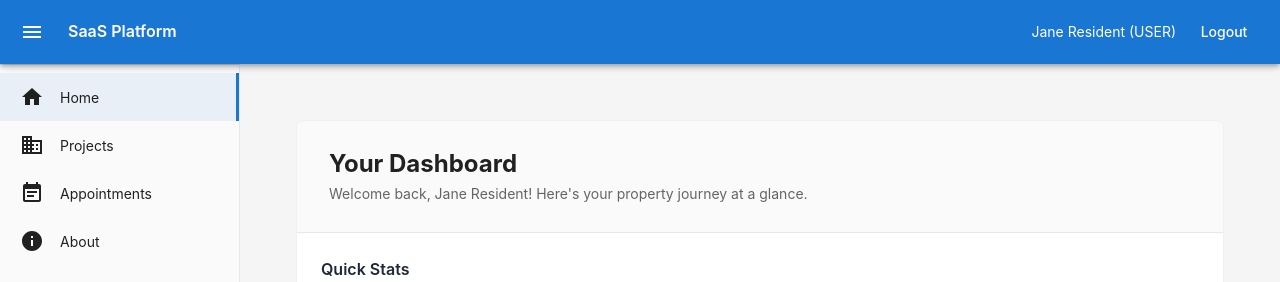
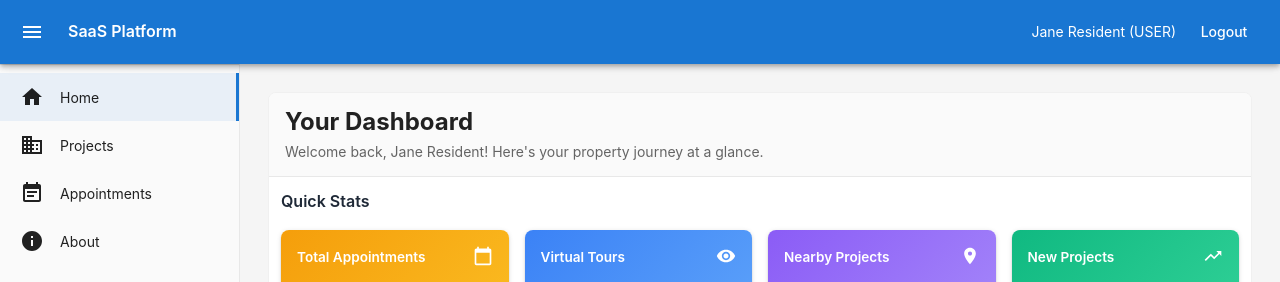
Before and after one commit to jeeneesh112/real-estate-web-app, a React (Vite) app: page /user/home in a window 1280 px wide. Shown: the top 282 px of the page. Built offline with nearby package versions, Linux system fonts and the light colour scheme.

Commit message:
feat: update page layout components and appointment pages to improve padding and page size options

```diff
--- a/src/components/layout/LayoutWrapper.tsx
+++ b/src/components/layout/LayoutWrapper.tsx
@@ -49,7 +49,7 @@ export const LayoutWrapper: React.FC = () => {
           <Box
             sx={{
               flex: 1,
-              p: { xs: 2, sm: 3, md: 4 },
+              p: { xs: 1, sm: 1.5, md: 2 },
               overflow: 'auto',
             }}
           >
--- a/src/components/layout/PageLayout.tsx
+++ b/src/components/layout/PageLayout.tsx
@@ -54,15 +54,15 @@ export const PageLayout = React.forwardRef<HTMLDivElement, PageLayoutProps>(
             overflow: 'hidden',
             backgroundColor: '#fff',
             border: '1px solid #f0f0f0',
-            mx: { xs: 1, sm: 2, md: 3 },
-            my: { xs: 1, sm: 2, md: 3 },
+            mx: { xs: 0.5, sm: 1, md: 1.5 },
+            my: { xs: 0.5, sm: 1, md: 1.5 },
           }}
         >
           {/* Header Section */}
           <Box
             sx={{
-              px: { xs: 2, sm: 3, md: 4 },
-              py: { xs: 2.5, sm: 3, md: 3.5 },
+              px: { xs: 1, sm: 1.5, md: 2 },
+              py: { xs: 1.25, sm: 1.5, md: 1.75 },
               backgroundColor: '#fafafa',
             }}
           >
@@ -120,8 +120,8 @@ export const PageLayout = React.forwardRef<HTMLDivElement, PageLayoutProps>(
           {/* Content Section */}
           <Box
             sx={{
-              px: { xs: 1, sm: 2, md: 3 },
-              py: { xs: 2, sm: 2.5, md: 3 },
+              px: { xs: 0.5, sm: 1, md: 1.5 },
+              py: { xs: 1, sm: 1.25, md: 1.5 },
             }}
           >
             {children}
--- a/src/pages/client/AppointmentsPage.tsx
+++ b/src/pages/client/AppointmentsPage.tsx
@@ -272,7 +272,7 @@ export const AppointmentsPage: React.FC = () => {
         rows={enrichedAppointments}
         loading={loading}
         defaultPageSize={10}
-        pageSizeOptions={[5, 10, 25, 50]}
+        pageSizeOptions={[10, 25, 50, 100]}
         onRowClick={handleRowClick}
         getRowId={(row) => String(row.id)}
       />
--- a/src/pages/client/BillingPage.tsx
+++ b/src/pages/client/BillingPage.tsx
@@ -203,7 +203,7 @@ export const BillingPage: React.FC = () => {
         rows={payments}
         loading={loading}
         defaultPageSize={10}
-        pageSizeOptions={[5, 10, 25, 50]}
+        pageSizeOptions={[10, 25, 50, 100]}
         onRowClick={handleRowClick}
         getRowId={(row) => row.id.toString()}
       />
--- a/src/pages/client/FlatsPage.tsx
+++ b/src/pages/client/FlatsPage.tsx
@@ -409,7 +409,7 @@ export const FlatsPage: React.FC = () => {
         rows={flats}
         loading={loading}
         defaultPageSize={10}
-        pageSizeOptions={[5, 10, 25, 50]}
+        pageSizeOptions={[10, 25, 50, 100]}
         onRowClick={handleRowClick}
         getRowId={(row) => row.id}
       />
--- a/src/pages/client/ProjectsPage.tsx
+++ b/src/pages/client/ProjectsPage.tsx
@@ -232,7 +232,7 @@ export const ProjectsPage: React.FC = () => {
         rows={projects}
         loading={loading}
         defaultPageSize={10}
-        pageSizeOptions={[5, 10, 25, 50]}
+        pageSizeOptions={[10, 25, 50, 100]}
         onRowClick={handleRowClick}
         getRowId={(row) => row.id}
       />
--- a/src/pages/client/TowersPage.tsx
+++ b/src/pages/client/TowersPage.tsx
@@ -211,7 +211,7 @@ export const TowersPage: React.FC = () => {
         rows={towers}
         loading={loading}
         defaultPageSize={10}
-        pageSizeOptions={[5, 10, 25, 50]}
+        pageSizeOptions={[10, 25, 50, 100]}
         onRowClick={handleRowClick}
         getRowId={(row) => row.id}
       />
--- a/src/pages/client/VirtualToursPage.tsx
+++ b/src/pages/client/VirtualToursPage.tsx
@@ -113,7 +113,7 @@ export const VirtualToursPage: React.FC = () => {
         rows={virtualTours}
         loading={false}
         defaultPageSize={10}
-        pageSizeOptions={[5, 10, 25]}
+        pageSizeOptions={[10, 25, 50]}
         getRowId={(row) => row.id}
       />
     </PageLayout>
--- a/src/pages/user/AppointmentsPage.tsx
+++ b/src/pages/user/AppointmentsPage.tsx
@@ -98,7 +98,7 @@ export const AppointmentsPage: React.FC = () => {
         rows={appointments}
         loading={false}
         defaultPageSize={10}
-        pageSizeOptions={[5, 10, 25]}
+        pageSizeOptions={[10, 25, 50]}
         getRowId={(row) => row.id}
       />
     </PageLayout>
```
